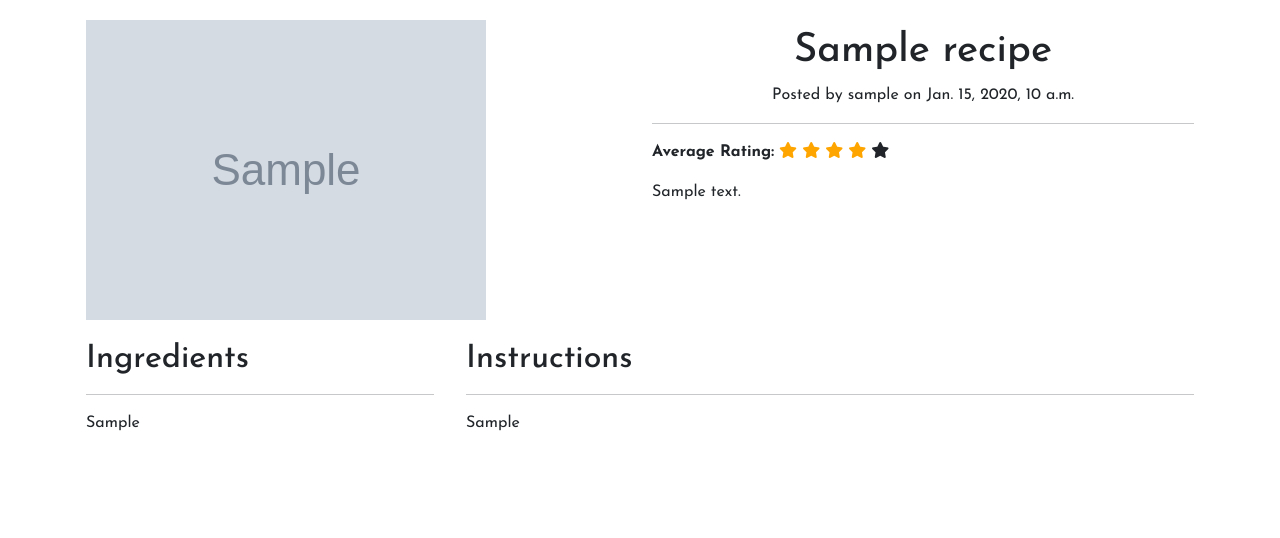
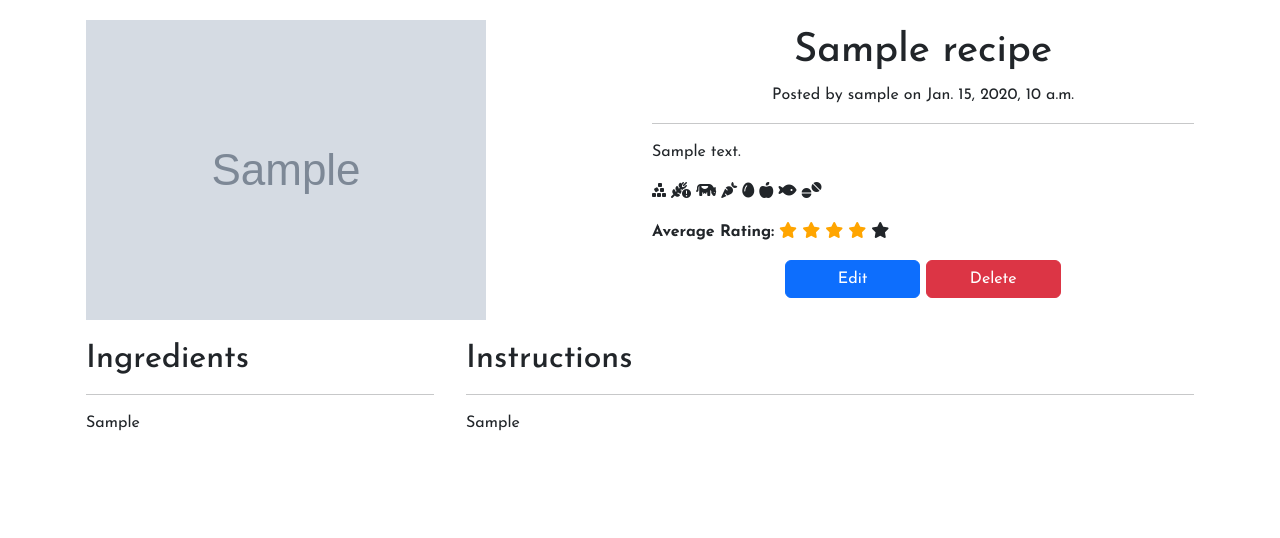
Before and after one commit to AtsukoCoffey/healthy-food-recipes, a Django app: page /resipes/1/ in a window 1280 px wide. Shown: the part 91-629 px from the top of the page. Run offline with Django 4.2, Linux system fonts and the light colour scheme; a user stored in the database is signed in; tables that the repository leaves empty hold one stand-in row (values such as "Sample post"); grey boxes marked "Sample" are stand-in pictures; some libraries are stand-ins or nearby versions.

Commit message:
feat: Add Edit/Delete buttons and some icons

```diff
--- a/recipes/templates/recipes/recipe_detail.html
+++ b/recipes/templates/recipes/recipe_detail.html
@@ -4,6 +4,7 @@
 
 {% block content %}
 <div class="container">
+    <!-- Recipe's image, title, average rate and information -->
     <div class="row mt-3 p-1">
         <div class="col-md-8 col-lg-6">
             <img src="{{ recipe.image.url }}" alt="{{ recipe.image_alt }}" class="recipe-pic">
@@ -12,16 +13,34 @@
             <h1 class="text-center">{{recipe.title}}</h1>
             <p class="text-center">Posted by {{recipe.user}} on {{recipe.posted_date}}</p>
             <hr>
-            <p><strong>Average Rating:</strong>
+            <p>{{ recipe.description }} </p>
+            <p>
+                <i class="fa-solid fa-cubes-stacked category{% if not recipe.lowsugar %} success{% endif %}"></i>
+                <i class="fa-solid fa-wheat-awn-circle-exclamation category{% if not recipe.glutenfree %} success{% endif %}"></i>
+                <i class="fa-solid fa-cow category{% if not recipe.dairyfree %} success{% endif %}"></i>
+                <i class="fa-solid fa-carrot category{% if not recipe.vegan %} success{% endif %}"></i>
+                <i class="fa-solid fa-egg category{% if not recipe.vegitarian %} success{% endif %}"></i>
+                <i class="fa-solid fa-apple-whole category{% if not recipe.highfiber %} success{% endif %}"></i>
+                <i class="fa-solid fa-fish category{% if not recipe.highprotein %} success{% endif %}"></i>
+                <i class="fa-solid fa-tablets category{% if not recipe.nutfree %} success{% endif %}"></i>
+            </p>
+            <p class="rating"><strong>Average Rating:</strong>
                 <span class="fa fa-star {% if recipe.average_rating > 0 %} checked {% endif %}"></span>
                 <span class="fa fa-star {% if recipe.average_rating > 1 %} checked {% endif %}"></span>
                 <span class="fa fa-star {% if recipe.average_rating > 2 %} checked {% endif %}"></span>
                 <span class="fa fa-star {% if recipe.average_rating > 3 %} checked {% endif %}"></span>
                 <span class="fa fa-star {% if recipe.average_rating > 4 %} checked {% endif %}"></span>
             </p>
-            <p>{{ recipe.description }} </p>
+            <!-- If recipe's user display Edit/Delete button -->
+            {% if request.user == recipe.user %}
+            <div class="text-center">
+                <a href="{% url 'add_recipe' %}" class="btn btn-primary w-25">Edit</a>
+                <a href="{% url 'add_recipe' %}" class="btn btn-danger w-25">Delete</a>
+            </div>
+            {% endif %}
         </div>
     </div>
+    <!-- Recipe's ingredients and instructions -->
     <div class="row">
         <div class="col-md-4 p-3">
             <h2>Ingredients</h2><hr>
@@ -34,5 +53,4 @@
     </div>
 </div>
 
-
 {% endblock %}
```
Also changed, not shown: 1 other file.
